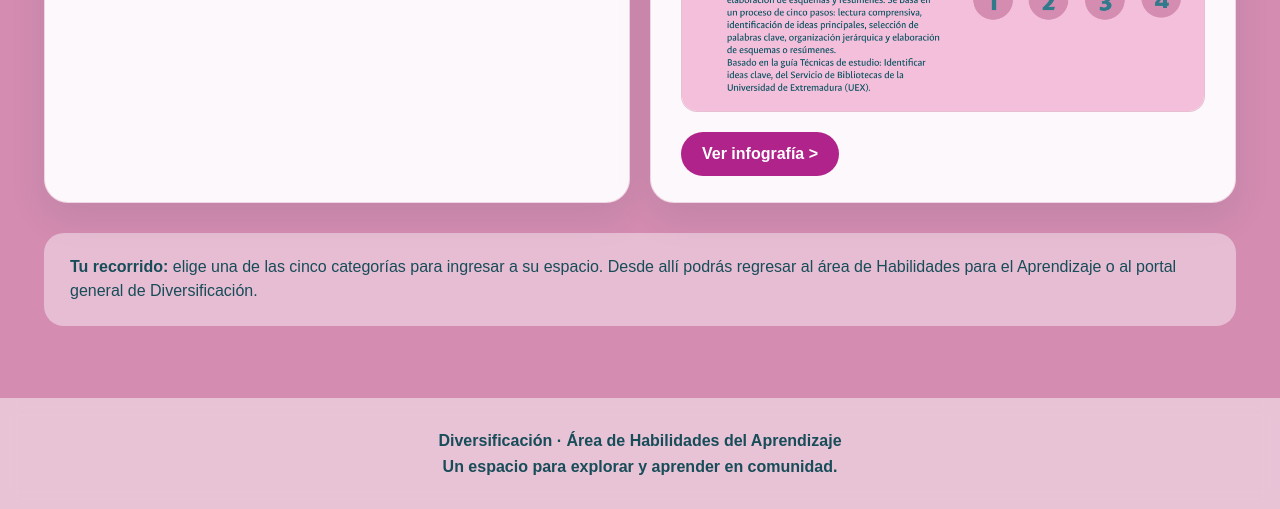
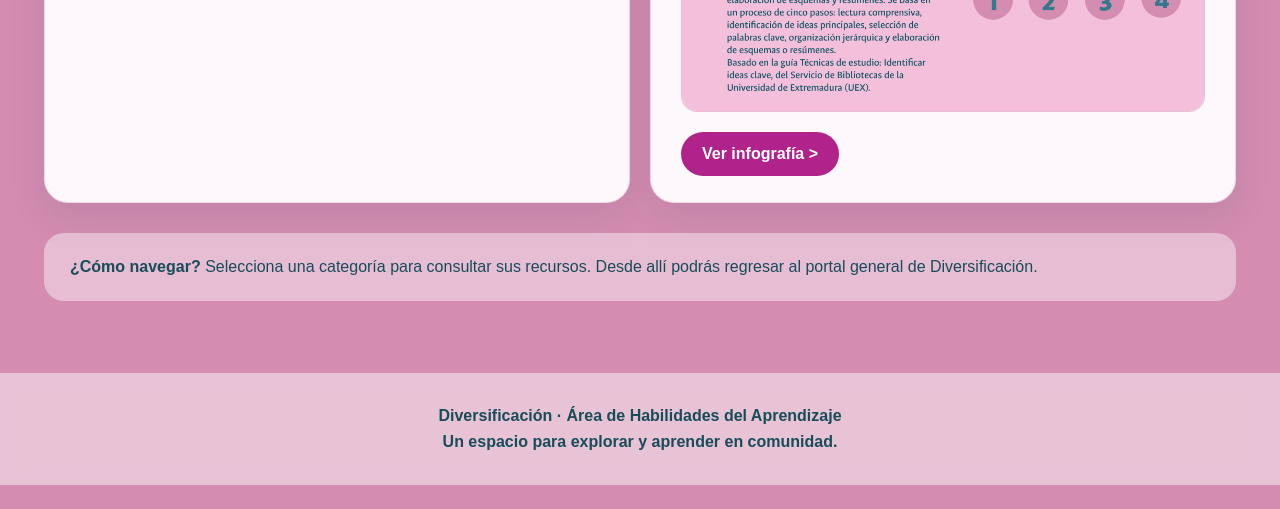
Before and after one commit to DMR1811/recursos-aprendizaje-diversificacion, a plain HTML site: page habilidades-aprendizaje.html in a window 1280 px wide. Shown: the part 3373-3882 px from the top of the page. After the commit the page ends 3858 px from the top, so only its background shows below. Drawn offline with Linux system fonts and the light colour scheme; a web font is replaced by a local one.

Commit message:
Update habilidades-aprendizaje.html

```diff
--- a/habilidades-aprendizaje.html
+++ b/habilidades-aprendizaje.html
@@ -154,7 +154,7 @@ footer{
   <article class="resource-card centered-card"><div class="resource-tag">Infografía · GEA TIPS</div><h3 class="resource-title">Apuntes inteligentes</h3><p class="resource-description">Descubre estrategias visuales y técnicas efectivas para organizar información. </p><p class="resource-credit"><strong>Elaborado por:</strong> Katherin Mahecha e Isabella Trujillo.</p><div class="poster-frame"><img class="poster-preview" src="Apuntes inteligentes - GEA tips.png" alt="Infografía: Apuntes inteligentes" loading="lazy"></div><a class="resource-button" href="Apuntes inteligentes - GEA tips.png" target="_blank" rel="noopener">Ver infografía &gt;</a></article>
   <article class="resource-card"><div class="resource-tag">Infografía · GEA TIPS</div><h3 class="resource-title">Toma de apuntes</h3><p class="resource-description">Refuerza tu manera de tomar notas.</p><p class="resource-credit"><strong>Elaborado por:</strong> Katherin Mahecha, Isabella Trujillo, Nicole Castillo y Stefany Jaimes.</p><div class="poster-frame"><img class="poster-preview portrait" src="Toma de apuntes - GEA tips.png" alt="Infografía: Toma de apuntes" loading="lazy"></div><a class="resource-button" href="Toma de apuntes - GEA tips.png" target="_blank" rel="noopener">Ver infografía &gt;</a></article>
  </div>
- <div class="note"><strong>Tu recorrido:</strong>  elige una de las cinco categorías para ingresar a su espacio. Desde allí podrás regresar al área de Habilidades para el Aprendizaje o al portal general de Diversificación.</div>
+ <div class="note"><strong>¿Cómo navegar?</strong> Selecciona una categoría para consultar sus recursos. Desde allí podrás regresar al portal general de Diversificación. </div>
 </main>
 <footer>Diversificación · Área de Habilidades del Aprendizaje<br>Un espacio para explorar y aprender en comunidad.</footer>
 </body></html>
```
